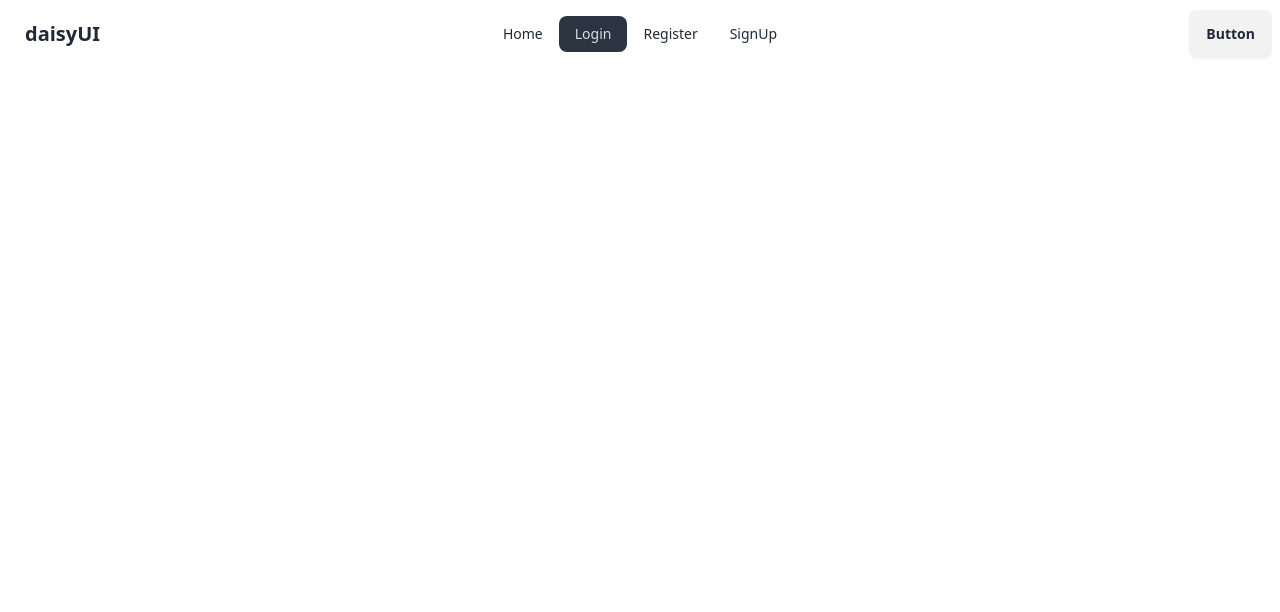
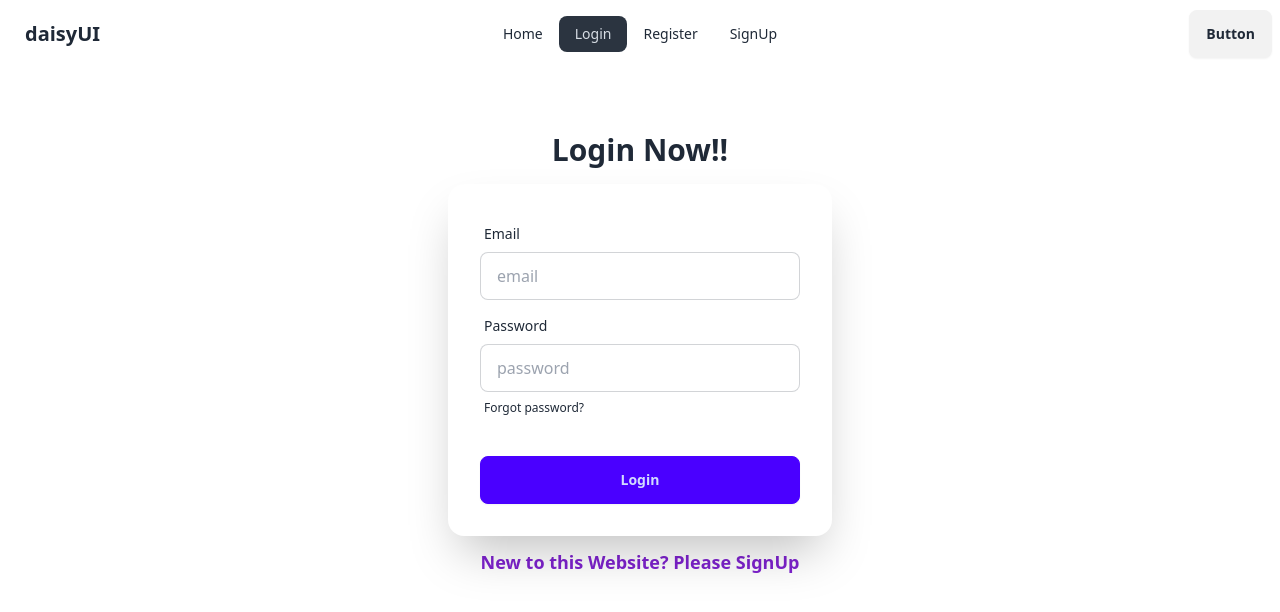
Before and after one commit to Ayesha10412/Email-password-auth, a React (Vite) app: page /login in a window 1280 px wide. Shown: the top 612 px of the page. Built offline with nearby package versions, Linux system fonts and the light colour scheme.

Commit message:
added the login form with user authentication

```diff
--- a/src/Login/Login.jsx
+++ b/src/Login/Login.jsx
@@ -1,9 +1,70 @@
-import React from 'react';
+import { signInWithEmailAndPassword } from 'firebase/auth';
+import React, { useState } from 'react';
+import { auth } from '../firebase.init';
+import { Link } from 'react-router-dom';
 
 const Login = () => {
+
+    const [success, setSuccess] = useState(false);
+const [loginError, setLoginError] = useState('')
+    const handleLogin =e =>{
+
+        e.preventDefault();
+const email = e.target.email.value;
+const password = e.target.password.value;
+setLoginError('')
+setSuccess(false)
+
+signInWithEmailAndPassword(auth, email, password)
+
+.then(value=>{
+    console.log(value.user)
+    setSuccess(true)
+})
+
+.catch(error=>{
+    console.log('Error:', error)
+    setLoginError(error.message)
+})
+
+    }
+
+
     return (
-        <div>
+        <div className='flex flex-col items-center mt-16'>
+            <h1 className='font-bold text-3xl mb-4'>Login Now!!</h1>
 
+            <div className="card bg-base-100 w-full max-w-sm shrink-0 shadow-2xl">
+      <form onSubmit={handleLogin} className="card-body">
+        <div className="form-control">
+          <label className="label">
+            <span className="label-text">Email</span>
+          </label>
+          <input type="email" name='email' placeholder="email" className="input input-bordered" required />
+        </div>
+        <div className="form-control">
+          <label className="label">
+            <span className="label-text">Password</span>
+          </label>
+          <input type="password" name='password' placeholder="password" className="input input-bordered" required />
+          <label className="label">
+            <a href="#" className="label-text-alt link link-hover">Forgot password?</a>
+          </label>
+        </div>
+        <div className="form-control mt-6">
+          <button className="btn btn-primary">Login</button>
+        </div>
+      </form>
+    </div>
+
+{
+    success && <p className='text-green-700 font-bold text-2xl'>Successfully login.</p>
+}
+{
+    loginError && <p className='text-red-700 font-bold text-3xl'>{loginError}</p>
+}
+
+<p className='text-purple-700 font-bold text-lg p-3'>New to this Website? Please <Link to='/signUp' >SignUp</Link> </p>
         </div>
     );
 };
--- a/src/component/Register2/SignUp.jsx
+++ b/src/component/Register2/SignUp.jsx
@@ -3,6 +3,7 @@
 import { auth } from '../../firebase.init';
 import { FaEye } from 'react-icons/fa';
 import { FaEyeSlash } from 'react-icons/fa6';
+import { Link } from 'react-router-dom';
 
 const SignUp = () => {
 
@@ -108,6 +109,8 @@
                 successMessage && <p className='text-green-700 font-bold text-xl '>Sign Up is Successful. </p>
             }
 
+            <p className='text-purple-700 font-bold text-lg p-3' >Already have an account? Please <Link to='/login' >Login</Link> </p>
+
         </div>
     );
 };
```
